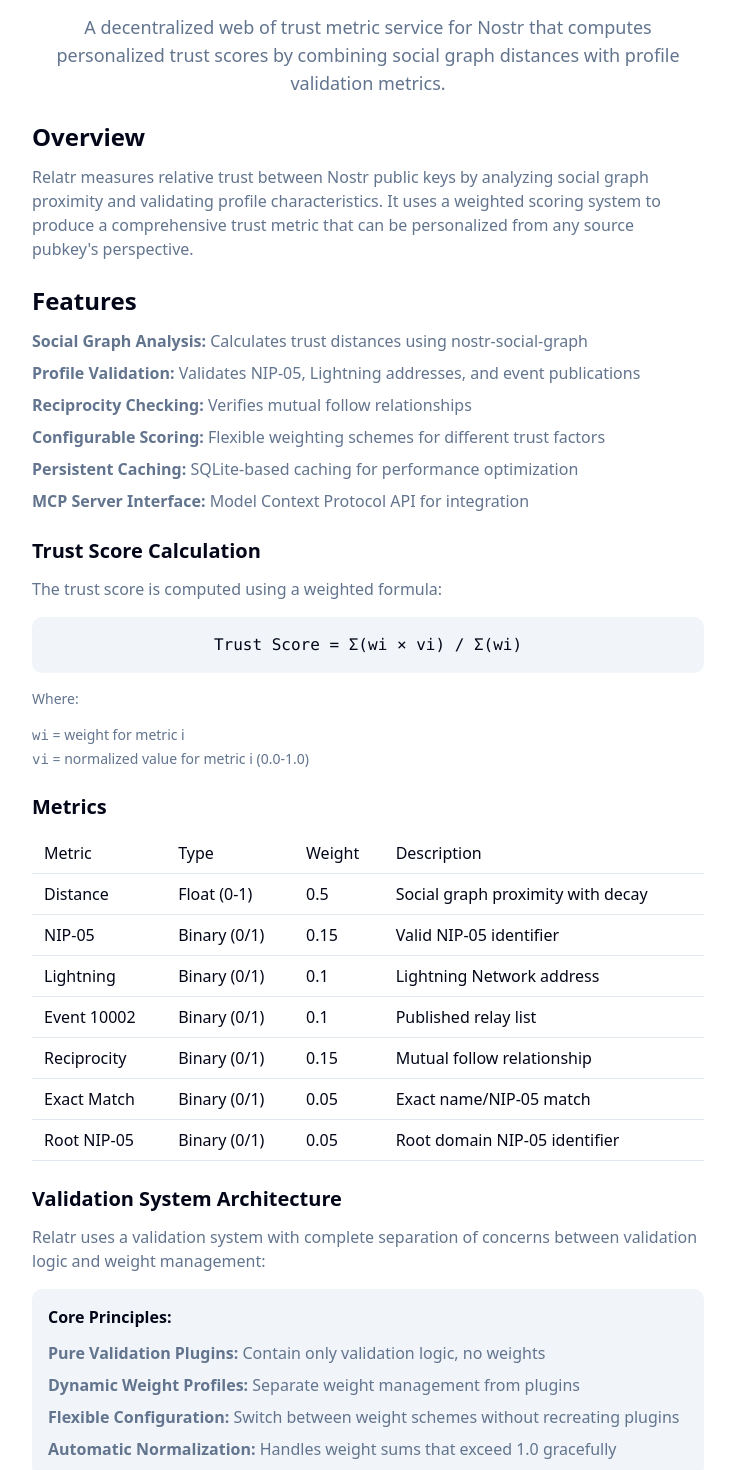
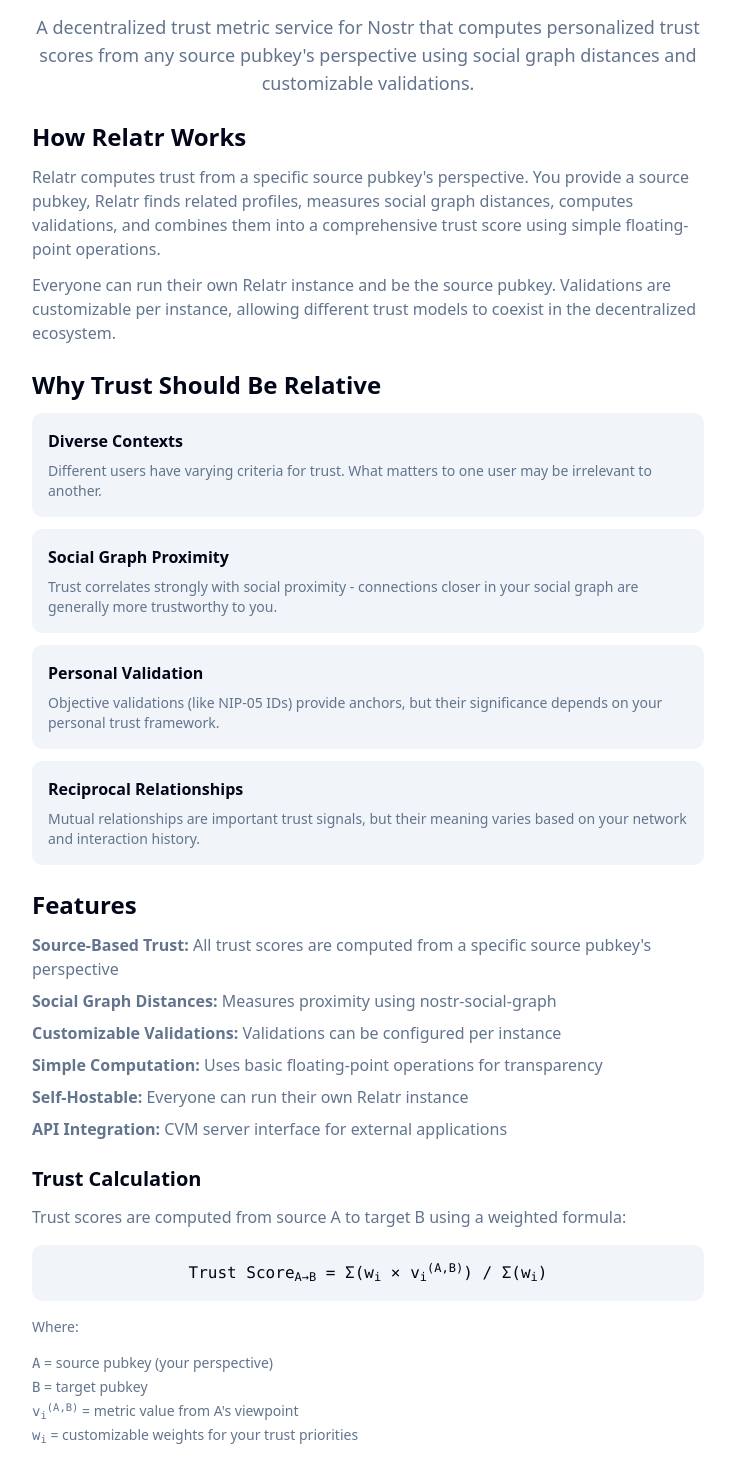
Before and after one commit to ContextVM/relatr-web, a SvelteKit app: page /about in a window 1280 px wide. Shown: the part 360-1830 px from the top of the page, without its empty margins (272-1007 px from the left). Built offline with nearby package versions, Linux system fonts and the light colour scheme.

Commit message:
docs: improve about

```diff
--- a/src/lib/ctxcn/RelatrClient.ts
+++ b/src/lib/ctxcn/RelatrClient.ts
@@ -109,7 +109,7 @@
 
 		const {
 			privateKey,
-			relays = ['ws://localhost:10547'],
+			relays = ['wss://relay.contextvm.org'],
 			signer = new PrivateKeySigner(privateKey || ''),
 			relayHandler = new ApplesauceRelayPool(relays),
 			serverPubkey,
--- a/src/routes/about/+page.svelte
+++ b/src/routes/about/+page.svelte
@@ -20,58 +20,105 @@
 					<div class="text-center">
 						<h1 class="mb-4 text-4xl font-bold">Relatr</h1>
 						<p class="mx-auto max-w-2xl text-lg text-muted-foreground">
-							A decentralized web of trust metric service for Nostr that computes personalized trust
-							scores by combining social graph distances with profile validation metrics.
+							A decentralized trust metric service for Nostr that computes personalized trust scores
+							from any source pubkey's perspective using social graph distances and customizable
+							validations.
 						</p>
 					</div>
 
 					<div class="space-y-6">
 						<section>
-							<h2 class="mb-3 text-2xl font-semibold">Overview</h2>
+							<h2 class="mb-3 text-2xl font-semibold">How Relatr Works</h2>
 							<p class="text-muted-foreground">
-								Relatr measures relative trust between Nostr public keys by analyzing social graph
-								proximity and validating profile characteristics. It uses a weighted scoring system
-								to produce a comprehensive trust metric that can be personalized from any source
-								pubkey's perspective.
+								Relatr computes trust from a specific source pubkey's perspective. You provide a
+								source pubkey, Relatr finds related profiles, measures social graph distances,
+								computes validations, and combines them into a comprehensive trust score using
+								simple floating-point operations.
 							</p>
+							<p class="mt-3 text-muted-foreground">
+								Everyone can run their own Relatr instance and be the source pubkey. Validations are
+								customizable per instance, allowing different trust models to coexist in the
+								decentralized ecosystem.
+							</p>
+						</section>
+
+						<section>
+							<h2 class="mb-3 text-2xl font-semibold">Why Trust Should Be Relative</h2>
+							<div class="space-y-3">
+								<div class="rounded-lg bg-muted p-4">
+									<h4 class="mb-2 font-semibold">Diverse Contexts</h4>
+									<p class="text-sm text-muted-foreground">
+										Different users have varying criteria for trust. What matters to one user may be
+										irrelevant to another.
+									</p>
+								</div>
+								<div class="rounded-lg bg-muted p-4">
+									<h4 class="mb-2 font-semibold">Social Graph Proximity</h4>
+									<p class="text-sm text-muted-foreground">
+										Trust correlates strongly with social proximity - connections closer in your
+										social graph are generally more trustworthy to you.
+									</p>
+								</div>
+								<div class="rounded-lg bg-muted p-4">
+									<h4 class="mb-2 font-semibold">Personal Validation</h4>
+									<p class="text-sm text-muted-foreground">
+										Objective validations (like NIP-05 IDs) provide anchors, but their significance
+										depends on your personal trust framework.
+									</p>
+								</div>
+								<div class="rounded-lg bg-muted p-4">
+									<h4 class="mb-2 font-semibold">Reciprocal Relationships</h4>
+									<p class="text-sm text-muted-foreground">
+										Mutual relationships are important trust signals, but their meaning varies based
+										on your network and interaction history.
+									</p>
+								</div>
+							</div>
 						</section>
 
 						<section>
 							<h2 class="mb-3 text-2xl font-semibold">Features</h2>
 							<ul class="space-y-2 text-muted-foreground">
 								<li>
-									<strong>Social Graph Analysis:</strong> Calculates trust distances using nostr-social-graph
+									<strong>Source-Based Trust:</strong> All trust scores are computed from a specific
+									source pubkey's perspective
 								</li>
 								<li>
-									<strong>Profile Validation:</strong> Validates NIP-05, Lightning addresses, and event
-									publications
-								</li>
-								<li><strong>Reciprocity Checking:</strong> Verifies mutual follow relationships</li>
-								<li>
-									<strong>Configurable Scoring:</strong> Flexible weighting schemes for different trust
-									factors
+									<strong>Social Graph Distances:</strong> Measures proximity using nostr-social-graph
 								</li>
 								<li>
-									<strong>Persistent Caching:</strong> SQLite-based caching for performance optimization
+									<strong>Customizable Validations:</strong> Validations can be configured per instance
 								</li>
 								<li>
-									<strong>MCP Server Interface:</strong> Model Context Protocol API for integration
+									<strong>Simple Computation:</strong> Uses basic floating-point operations for transparency
+								</li>
+								<li>
+									<strong>Self-Hostable:</strong> Everyone can run their own Relatr instance
+								</li>
+								<li>
+									<strong>API Integration:</strong> CVM server interface for external applications
 								</li>
 							</ul>
 						</section>
 
 						<section>
-							<h3 class="mb-3 text-xl font-semibold">Trust Score Calculation</h3>
+							<h3 class="mb-3 text-xl font-semibold">Trust Calculation</h3>
 							<p class="mb-4 text-muted-foreground">
-								The trust score is computed using a weighted formula:
+								Trust scores are computed from source A to target B using a weighted formula:
 							</p>
 							<div class="mb-4 rounded-lg bg-muted p-4 text-center font-mono">
-								Trust Score = Σ(wi × vi) / Σ(wi)
+								Trust Score<sub>A→B</sub> = Σ(w<sub>i</sub> × v<sub>i</sub><sup>(A,B)</sup>) / Σ(w<sub
+									>i</sub
+								>)
 							</div>
 							<p class="mb-4 text-sm text-muted-foreground">Where:</p>
 							<ul class="mb-4 space-y-1 text-sm text-muted-foreground">
-								<li><code>wi</code> = weight for metric i</li>
-								<li><code>vi</code> = normalized value for metric i (0.0-1.0)</li>
+								<li><code>A</code> = source pubkey (your perspective)</li>
+								<li><code>B</code> = target pubkey</li>
+								<li>
+									<code>v<sub>i</sub><sup>(A,B)</sup></code> = metric value from A's viewpoint
+								</li>
+								<li><code>w<sub>i</sub></code> = customizable weights for your trust priorities</li>
 							</ul>
 						</section>
 
@@ -136,26 +183,25 @@
 						</section>
 
 						<section>
-							<h3 class="mb-3 text-xl font-semibold">Validation System Architecture</h3>
+							<h3 class="mb-3 text-xl font-semibold">Customizable Architecture</h3>
 							<p class="mb-4 text-muted-foreground">
-								Relatr uses a validation system with complete separation of concerns between
-								validation logic and weight management:
+								Relatr's validation system separates validation logic from weight management:
 							</p>
 							<div class="space-y-3 rounded-lg bg-muted p-4">
-								<h4 class="font-semibold">Core Principles:</h4>
+								<h4 class="font-semibold">Key Design:</h4>
 								<ul class="space-y-2 text-muted-foreground">
 									<li>
-										<strong>Pure Validation Plugins:</strong> Contain only validation logic, no weights
+										<strong>Pure Validation Plugins:</strong> Validation logic without weights
 									</li>
 									<li>
-										<strong>Dynamic Weight Profiles:</strong> Separate weight management from plugins
+										<strong>Dynamic Weight Profiles:</strong> Separate weight management
 									</li>
 									<li>
-										<strong>Flexible Configuration:</strong> Switch between weight schemes without recreating
-										plugins
+										<strong>Instance Customization:</strong> Each Relatr instance can have different
+										validations
 									</li>
 									<li>
-										<strong>Automatic Normalization:</strong> Handles weight sums that exceed 1.0 gracefully
+										<strong>Simple Operations:</strong> Basic floating-point math for transparency
 									</li>
 								</ul>
 							</div>
```
